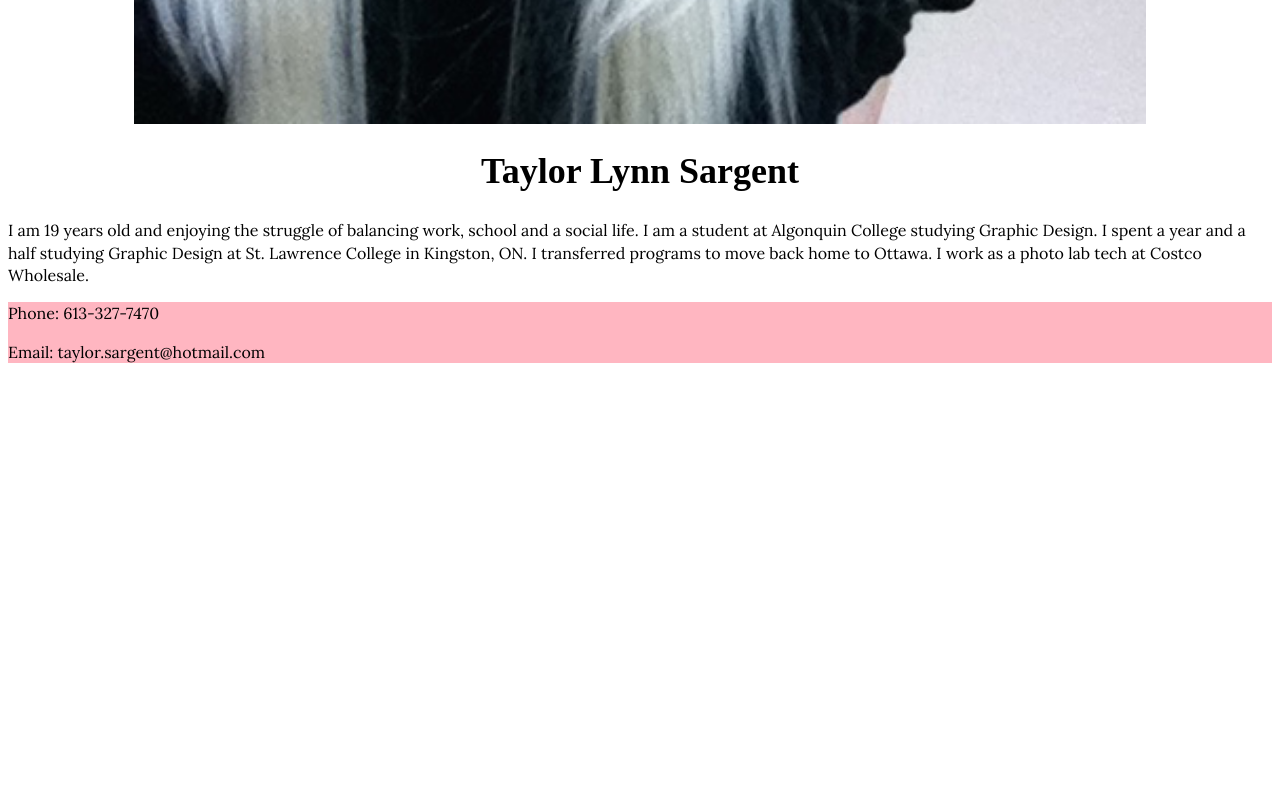
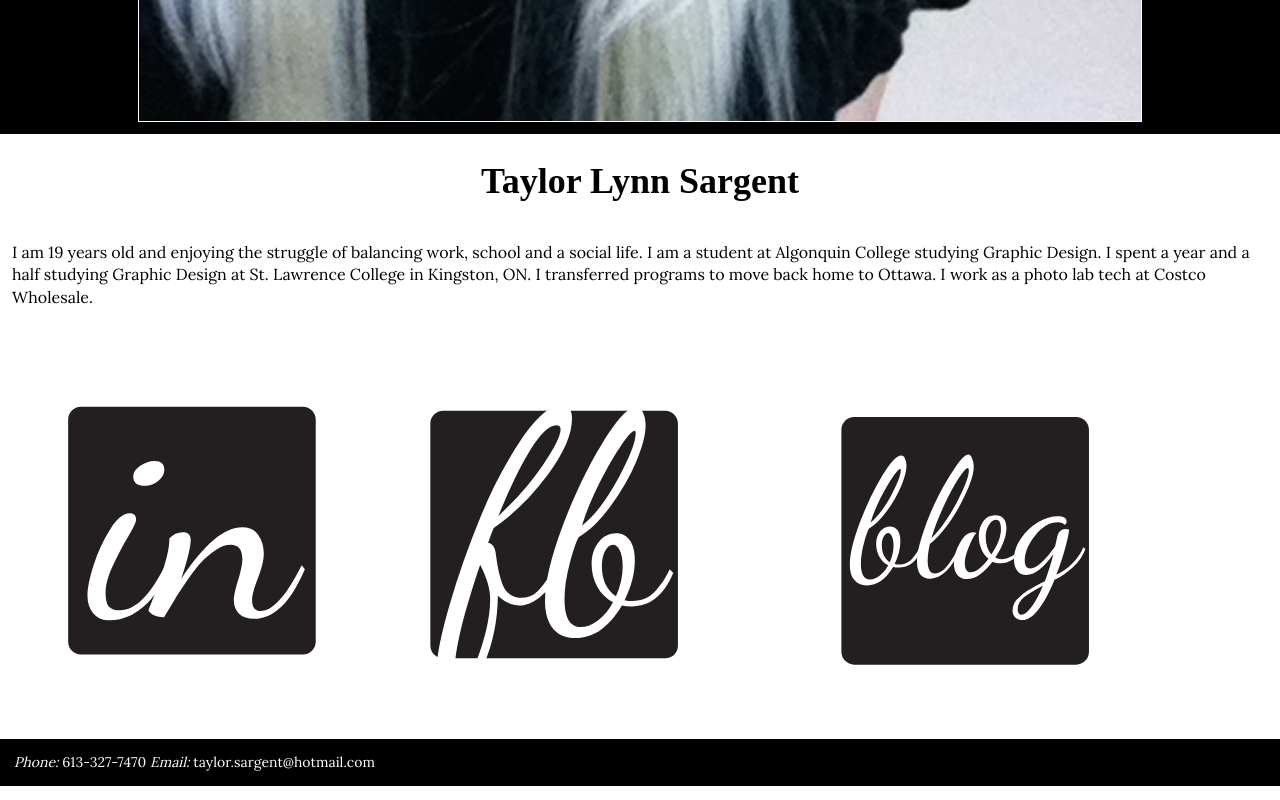
Before and after one commit to taylorsargent/dsn1675-project-1, a plain HTML site: page index.html in a window 1280 px wide. Shown: the part 895-1695 px from the top of the page. Before the commit the page ends 1274 px from the top, so only its background shows below. Drawn offline with Linux system fonts and the light colour scheme; a web font is replaced by a local one.

Commit message:
added in social media icons

```diff
--- a/css/main.css
+++ b/css/main.css
@@ -14,7 +14,6 @@ html {
   font-family: Lora, serif;
   font-size: 100%;
   line-height: 1.3;
-  background-color: # 1f516d;
   padding: 0;
   margin: 0;
 }
@@ -23,10 +22,21 @@ html {
   box-sizing: inherit;
 }
 
+body {
+  margin: 0;
+  padding: 0;
+}
+
 .image {
   width: 80%;
   margin: 0 auto;
   display: block;
+  border: white solid 1px;
+}
+
+.image-color {
+  background-color: black;
+  padding: .75em;
 }
 
 h1 {
@@ -38,10 +48,31 @@ h1 {
 p {
   font-size: 16px;
   line-height: 1.4;
+  padding: 0.75em;
+}
+
+.social {
+  display: inline-block;
+  width: 30%;
+}
+
+.social img {
+  display: inline-block;
+  width: 100%;
+}
+
+.social-icons {
+  padding: 0;
 }
 
 footer {
-  background-color: lightpink;
+  background-color: black;
   margin: 0;
   padding: 0;
 }
+
+footer p {
+  color: white;
+  padding: 1em;
+  font-size: 14px;
+}
--- a/index.html
+++ b/index.html
@@ -13,17 +13,25 @@
 <body>
 
   <header>
+  <div class="image-color">
     <img class="image" src="images/self-image.jpg" alt="picture of myself">
+  </div>
     <h1> Taylor Lynn Sargent </h1>
   </header>
 
   <main>
     <p> I am 19 years old and enjoying the struggle of balancing work, school and a social life. I am a student at Algonquin College studying Graphic Design. I spent a year and a half studying Graphic Design at St. Lawrence College in Kingston, ON. I transferred programs to move back home to Ottawa. I work as a photo lab tech at Costco Wholesale.</p>
+    <div class="social-icons">
+    <a class="social" href="https://ca.linkedin.com/pub/taylor-sargent/b5/8a5/5b1"> <img src="images/linked-in.svg" alt="linkedIn app"></a>
+    <a class="social" href="https://www.facebook.com/taylor.sargent.73"> <img src="images/facebook.svg" alt="facebook app"></a>
+    <a class="social" href="https://taylorsargent.wordpress.com"> <img src="images/blog.svg" alt="blog app"></a>
+    </div>
+
   </main>
 
   <footer>
-    <p> Phone: 613-327-7470 </p>
-    <p> Email: taylor.sargent@hotmail.com </p>
+    <p> <i>Phone:</i> 613-327-7470
+      <i>Email:</i> taylor.sargent@hotmail.com </p>
   </footer>
 
 
```
Also changed, not shown: images/blog.svg (added), images/facebook.svg (added), images/linked-in.svg (added).
